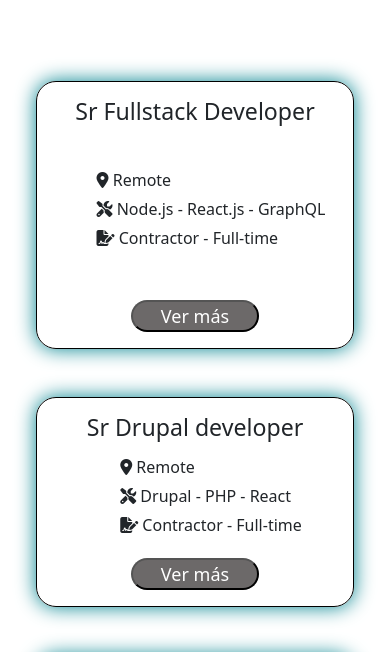
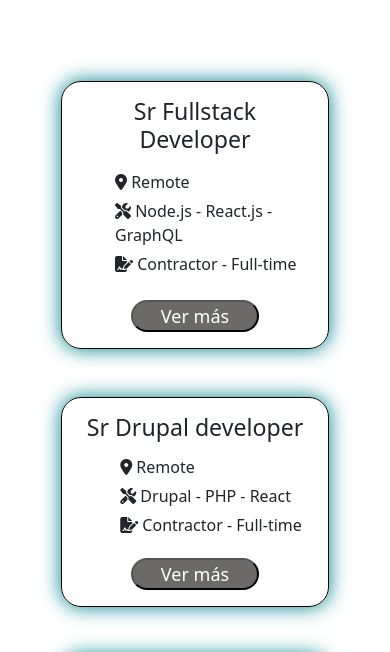
Before and after one commit to QuiqueCherot/coder_comision36430, a website: page Empleos/jobs.html in a window 390 px wide. Shown: the part 162-814 px from the top of the page. Drawn offline with nearby package versions, Linux system fonts and the light colour scheme.

Commit message:
Arreglé Scroll horizontal en Jobs responsive 320

```diff
--- a/parciales/base/_responsive.scss
+++ b/parciales/base/_responsive.scss
@@ -189,7 +189,7 @@
 
     .empleos{
         &__cuadros{
-            grid-template-columns: 350px;
+            grid-template-columns: 300px;
             grid-template-rows: 300px;
             margin-bottom: 2rem;
         }
```
Also changed, not shown: css/compilado.css.
